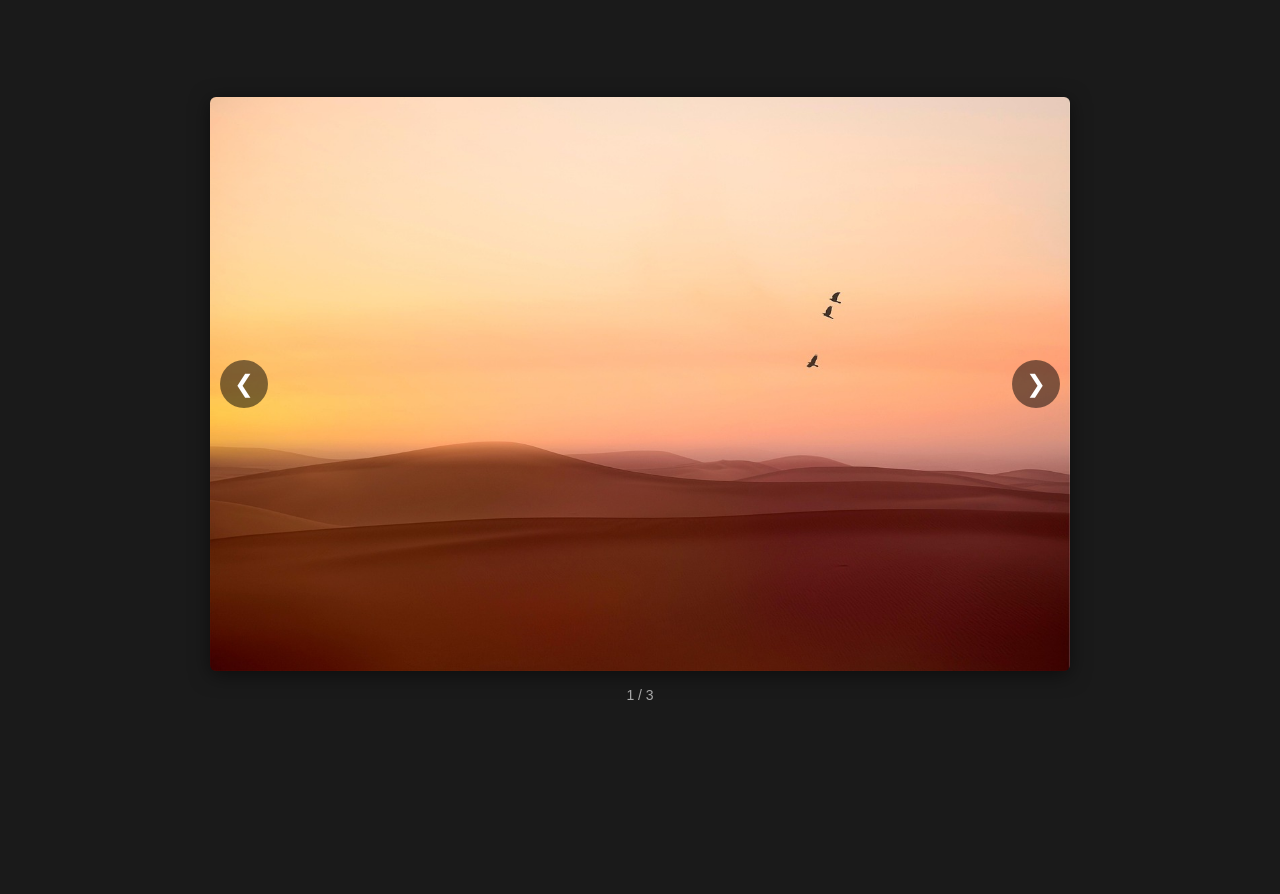
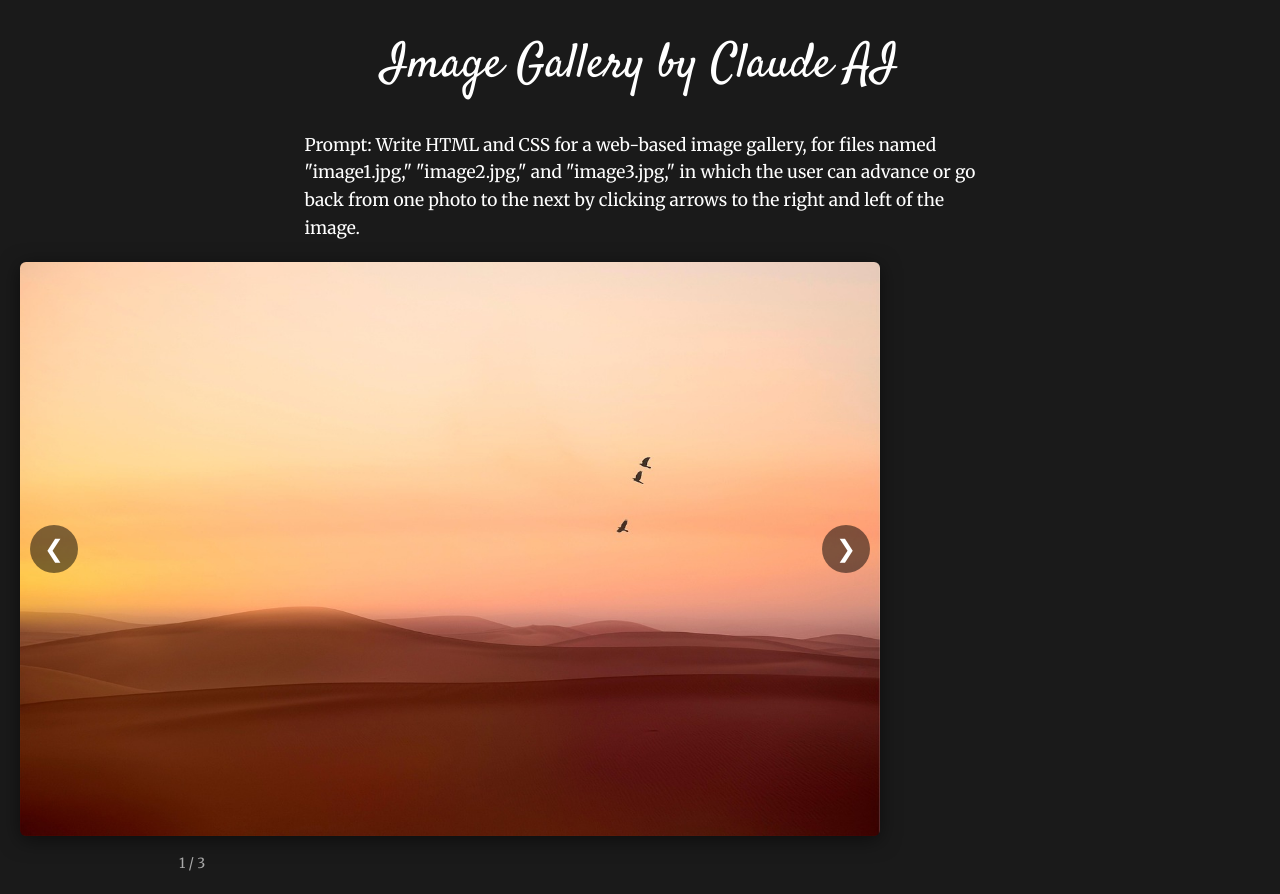
Before and after one commit to r3adams/grc365, a plain HTML site: page claude-gallery.html in a window 1280 px wide. Before the commit the page ends 800 px from the top, so only its background shows below. Drawn offline with Linux system fonts and the light colour scheme.

Commit message:
Add files via upload

```diff
--- a/claude-gallery.html
+++ b/claude-gallery.html
@@ -4,6 +4,7 @@
   <meta charset="UTF-8">
   <meta name="viewport" content="width=device-width, initial-scale=1.0">
   <title>Image Gallery</title>
+<link href="https://fonts.googleapis.com/css2?family=Satisfy&family=Merriweather&display=swap" rel="stylesheet">
 <style>
 * {
   box-sizing: border-box;
@@ -12,7 +13,7 @@
 body {
   margin: 0;
   min-height: 100vh;
-  display: flex;
+  // display: flex;
   align-items: center;
   justify-content: center;
   background: #1a1a1a;
@@ -20,9 +21,23 @@ body {
   color: #eee;
 }
 
+h1 {
+  font: 36pt/1.4em Satisfy;
+  color: white;
+  text-align: center;
+}
+
+p {
+  font: 13pt/1.6em Merriweather;
+  width: 60ch;
+  margin: 0 auto;
+  color: white;
+}
+
 .gallery {
   display: flex;
   flex-direction: column;
+  justify-content: center;
   align-items: center;
   gap: 16px;
   padding: 20px;
@@ -95,6 +110,8 @@ body {
 </style>
 </head>
 <body>
+  <h1>Image Gallery by Claude AI</h1>
+  <p>Prompt: Write HTML and CSS for a web-based image gallery, for files named "image1.jpg," "image2.jpg," and "image3.jpg," in which the user can advance or go back from one photo to the next by clicking arrows to the right and left of the image.</p>
   <main class="gallery">
     <div class="viewer">
       <button class="arrow arrow-left" id="prev" aria-label="Previous image">&#10094;</button>
```
